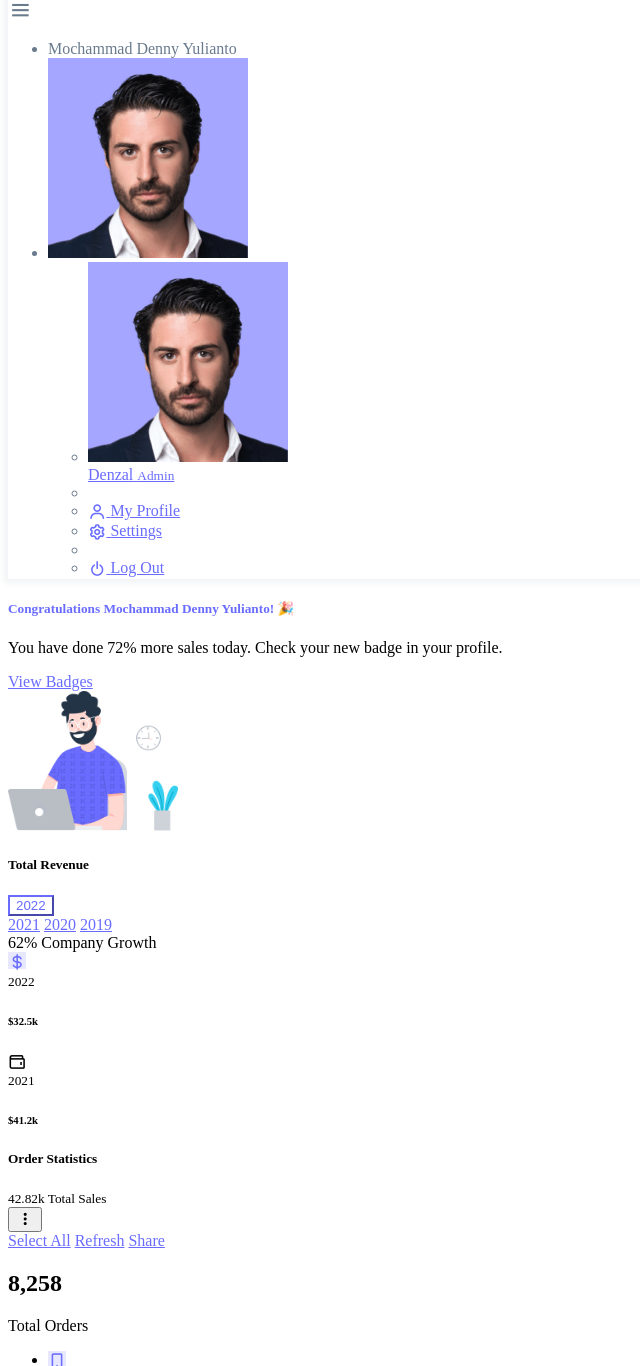
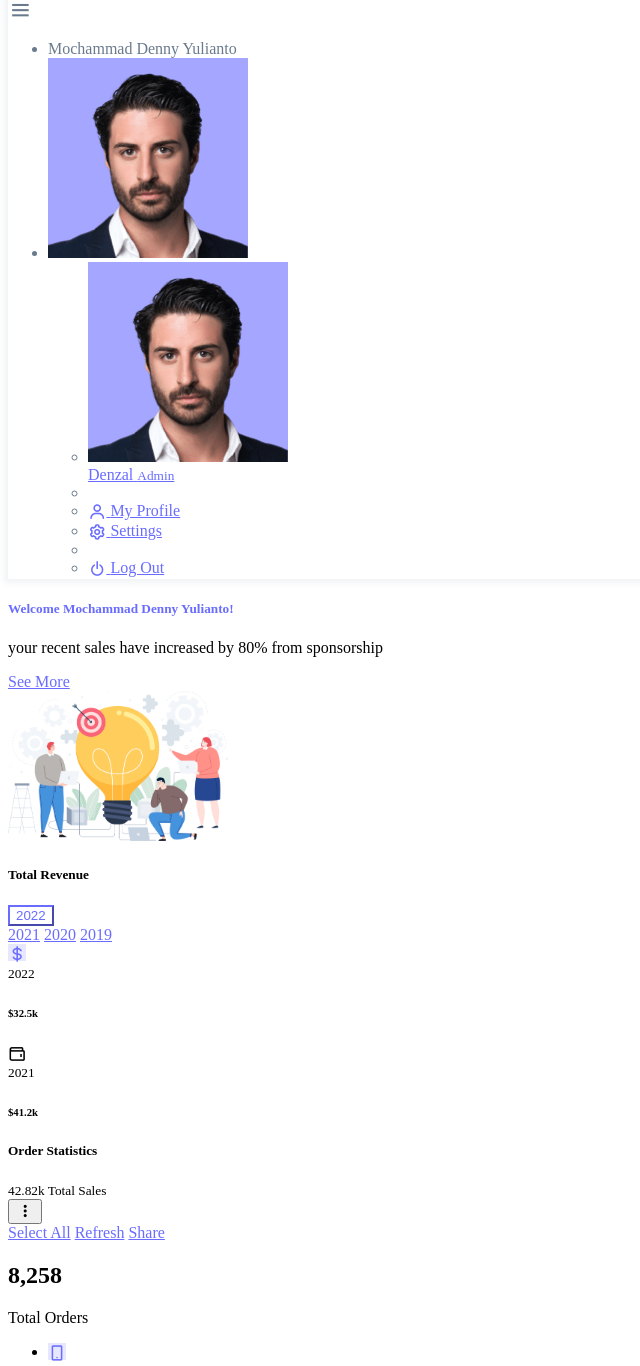
Before and after one commit to MochammadDennyYulianto/Tugas-PKL-Akhir, a CodeIgniter app: page /Tugas-PKL-Akhir/auth/login in a window 1280 px wide. Shown: the part 517-1883 px from the top of the page, without its empty margins (0-640 px from the left). Run offline with CodeIgniter, Linux system fonts and the light colour scheme.

Commit message:
Mengubah beberapa paragraf dan mengubah gambar ilustration pada view/admin/index.php

```diff
--- a/application/views/admin/index.php
+++ b/application/views/admin/index.php
@@ -356,23 +356,24 @@
                     <div class="d-flex align-items-end row">
                       <div class="col-sm-7">
                         <div class="card-body">
-                          <h5 class="card-title text-primary">Congratulations Mochammad Denny Yulianto! 🎉</h5>
+                          <h5 class="card-title text-primary">Welcome Mochammad Denny Yulianto! </h5>
                           <p class="mb-4">
-                            You have done <span class="fw-bold">72%</span> more sales today. Check your new badge in
-                            your profile.
+                            <!-- You have done <span class="fw-bold">72%</span> more sales today. Check your new badge in
+                            your profile. -->
+                            your recent sales have increased by <span class="fw-bold" >80%</span>  from sponsorship
                           </p>
 
-                          <a href="javascript:;" class="btn btn-sm btn-outline-primary">View Badges</a>
+                          <a href="javascript:;" class="btn btn-sm btn-outline-primary">See More</a>
                         </div>
                       </div>
-                      <div class="col-sm-5 text-center text-sm-left">
-                        <div class="card-body pb-0 px-0 px-md-4">
-                          <img
-                            src="../assets/img/illustrations/man-with-laptop-light.png"
-                            height="140"
+                      <div class="col-sm-5 text-sm-end">
+                        <div class="card-body pb-2 px-0 px-md-4">
+                          <img class="me-5"
+                            src="../assets/img/illustrations/girl-doing-yoga-light.png"
+                            height="150"
                             alt="View Badge User"
-                            data-app-dark-img="illustrations/man-with-laptop-dark.png"
-                            data-app-light-img="illustrations/man-with-laptop-light.png"
+                            data-app-dark-img="illustrations/girl-doing-yoga-light.png"
+                            data-app-light-img="illustrations/girl-doing-yoga-light.png"
                           />
                         </div>
                       </div>
@@ -381,7 +382,7 @@
                 </div>
 
                 <!-- Total Revenue -->
-                <div class="col-12 col-lg-12 mb-4 mt-5">
+                <div class="col-12 col-lg-12 mb-5 mt-4">
                   <div class="card">
                     <div class="row row-bordered g-0">
                       <div class="col-md-8">
@@ -411,11 +412,11 @@
                           </div>
                         </div>
                         <div id="growthChart"></div>
-                        <div class="text-center fw-semibold pt-3 mb-2">62% Company Growth</div>
+                        <!-- <div class="text-center fw-semibold pt-3 mb-2">62% Company Growth</div> -->
 
                         <div class="d-flex px-xxl-4 px-lg-2 p-4 gap-xxl-3 gap-lg-1 gap-3 justify-content-between">
-                          <div class="d-flex">
-                            <div class="me-2">
+                          <div class="d-flex mt-5">
+                            <div class="me-2 ">
                               <span class="badge bg-label-primary p-2"><i class="bx bx-dollar text-primary"></i></span>
                             </div>
                             <div class="d-flex flex-column">
@@ -423,7 +424,7 @@
                               <h6 class="mb-0">$32.5k</h6>
                             </div>
                           </div>
-                          <div class="d-flex">
+                          <div class="d-flex mt-5">
                             <div class="me-2">
                               <span class="badge bg-label-info p-2"><i class="bx bx-wallet text-info"></i></span>
                             </div>
--- a/application/views/auth/auth-login.php
+++ b/application/views/auth/auth-login.php
@@ -101,7 +101,7 @@
               </div>
             </div>
             <div class="mb-3">
-              <button class="btn btn-primary d-grid w-100" ><a href="<?= base_url('auth/login'); ?>">Log in</a></button>
+              <button class="btn btn-primary d-grid w-100" > <a href="<?= base_url('auth/login'); ?>" > Log in</a></button>
             </div>
             <div class="d-flex justify-content-between">
               <p class="text-center">
```
